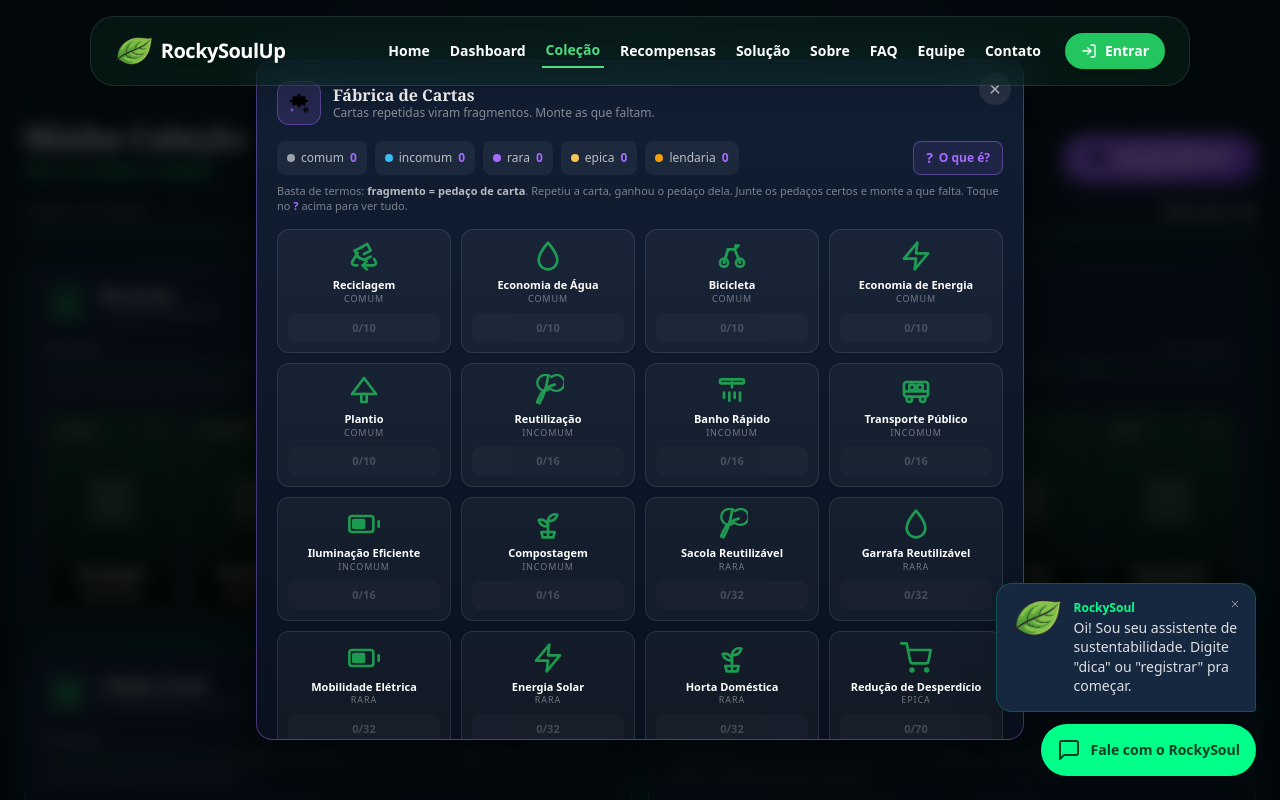
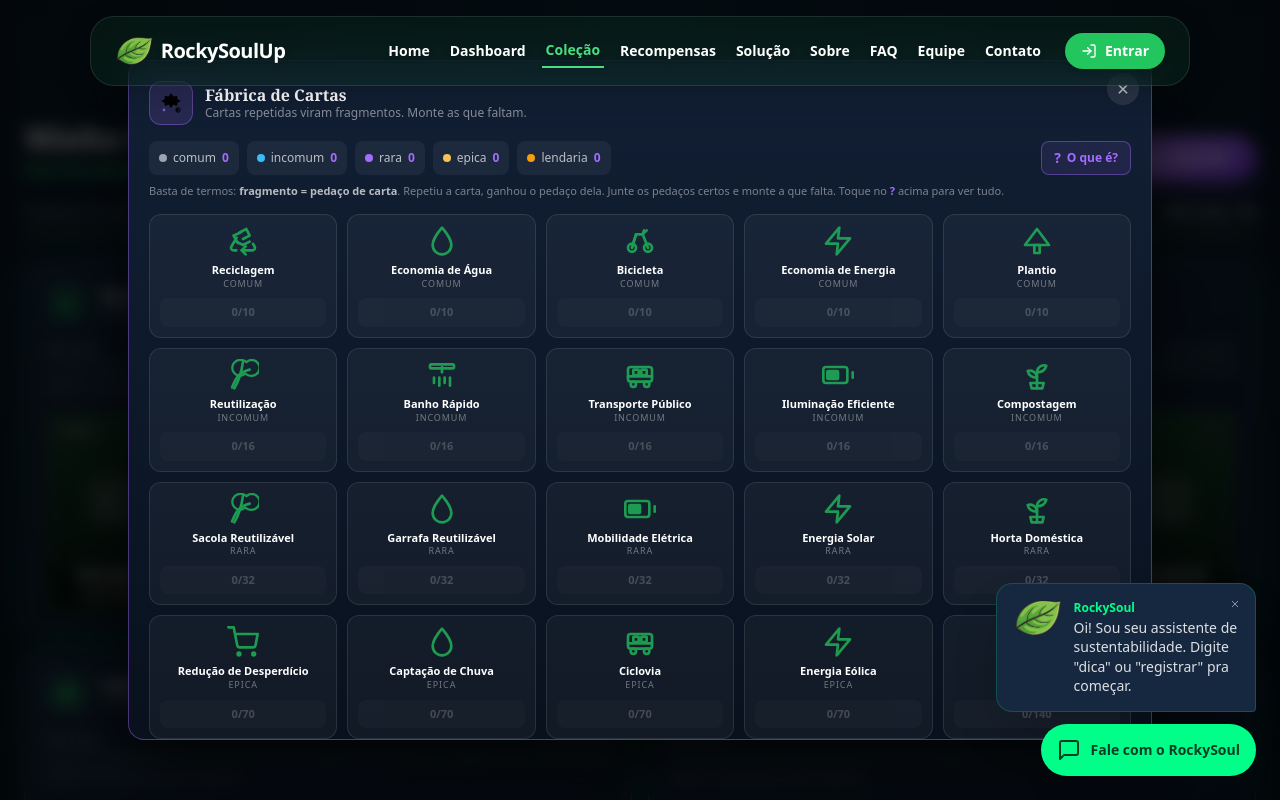
Before and after one commit to igorodriguesd/rockysoul-react, a React (Vite) app: page /colecao in a window 1280 px wide. Both pictures are taken after a click on the button "Cartas repetidas". Shown: the top 800 px of the page. Built offline with nearby package versions, Linux system fonts and the light colour scheme; the HTML template or start-up script is replaced by a standard one.

Commit message:
Ajusta o popup da Fábrica de Cartas: sobe ele acima do cabeçalho (que cortava o topo quando a página estava deslogada), deixa o card começando embaixo do menu e alarga a grade pra caber tudo na tela sem precisar rolar

```diff
--- a/src/pages/Colecao.tsx
+++ b/src/pages/Colecao.tsx
@@ -77,11 +77,11 @@ export function Colecao() {
 
       {fabricaAberta && (
       <div
-        className="fixed inset-0 z-50 flex items-start sm:items-center justify-center p-3 sm:p-6 bg-black/70 backdrop-blur-sm"
+        className="fixed inset-0 z-[110] flex items-start sm:items-center justify-center p-3 sm:p-6 pt-24 sm:pt-6 bg-black/70 backdrop-blur-sm"
         onClick={() => setFabricaAberta(false)}
       >
         <div
-          className="relative w-full max-w-3xl rounded-2xl p-4 sm:p-5 max-h-[85vh] overflow-y-auto overscroll-contain"
+          className="relative w-full max-w-5xl rounded-2xl p-4 sm:p-5 max-h-[calc(100vh-8rem)] sm:max-h-[85vh] overflow-y-auto overscroll-contain"
           style={{
             background: 'linear-gradient(180deg, rgba(18,32,54,0.98), rgba(9,17,30,0.98))',
             border: '1px solid rgba(166,108,255,0.4)',
@@ -152,7 +152,7 @@ export function Colecao() {
           {faltando.length === 0 ? (
             <p className="text-[#20d968] text-sm font-semibold text-center py-2">Coleção completa! Parabéns 🎉</p>
           ) : (
-            <div className="grid grid-cols-2 sm:grid-cols-3 xl:grid-cols-4 gap-2.5">
+            <div className="grid grid-cols-3 sm:grid-cols-4 xl:grid-cols-5 gap-2.5">
               {faltando.map(carta => {
                 const custo = CUSTO_FABRICACAO[carta.raridade];
                 const tem = (fragmentos[carta.raridade] ?? 0) >= custo;
```
